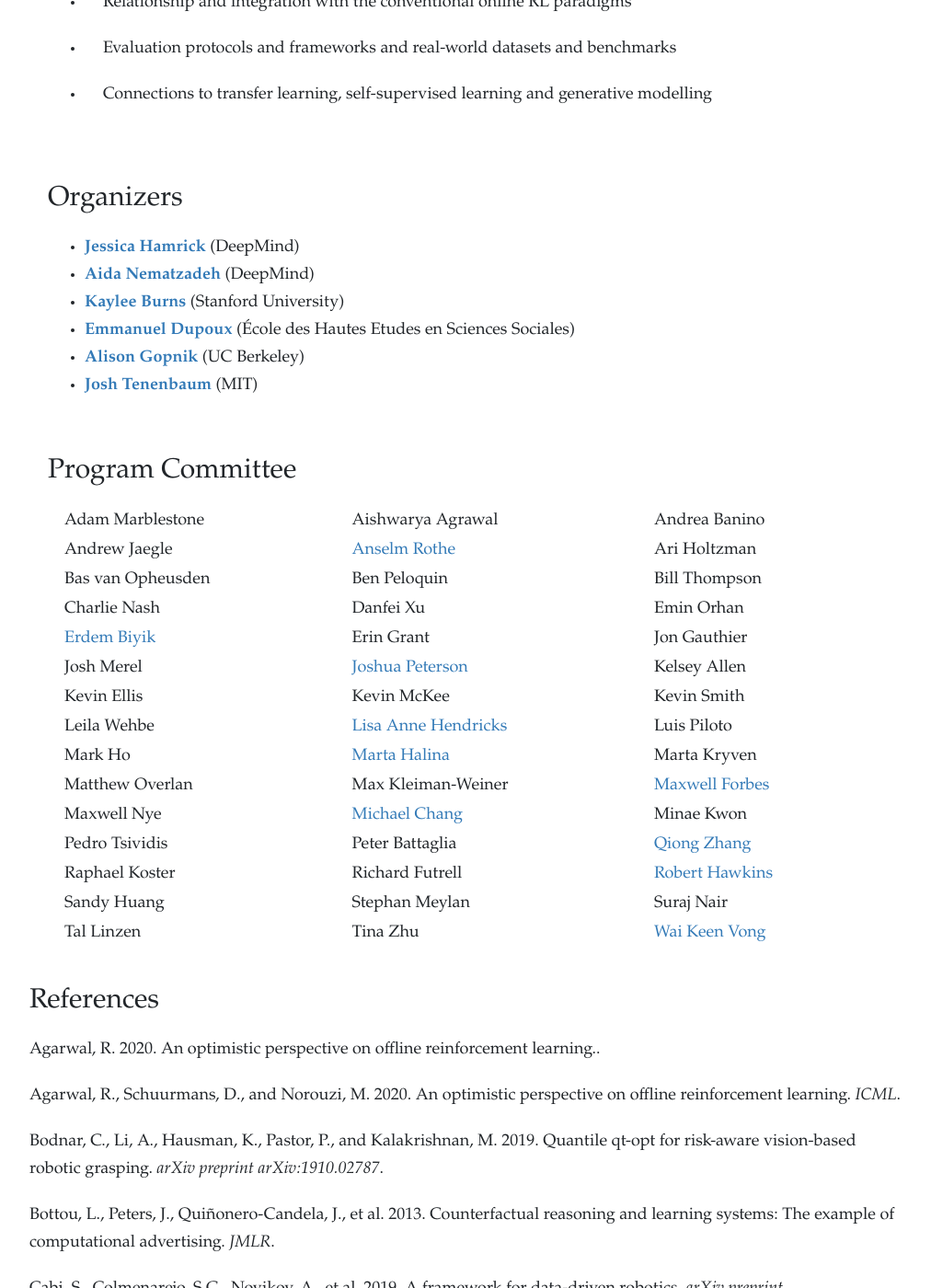
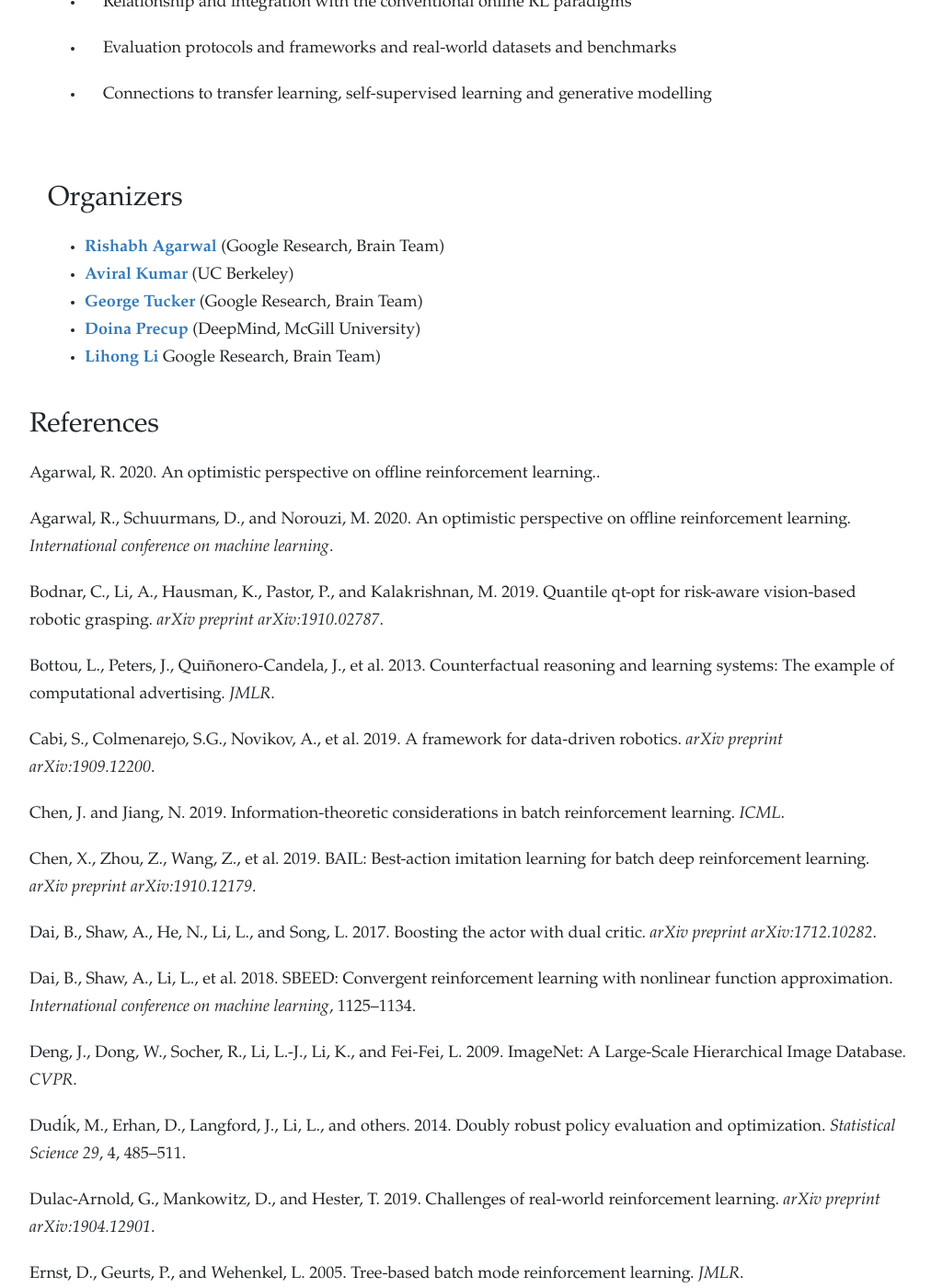
Before and after one commit to offline-rl-neurips/offline-rl-neurips.github.io, a Jekyll site: the page built from index.html, in a window 1280 px wide and 1400 px high, scrolled down 1288 px. Shown: the whole window at 92% size, without its empty margins (131-1143 px from the left). Built offline with Jekyll 4.4.1, drawn with Linux system fonts in a browser that asks for light colours; nearby versions of some CDN libraries.

Commit message:
Update index.html

```diff
--- a/index.html
+++ b/index.html
@@ -35,16 +35,15 @@ layout: default
 <h2>Organizers</h2>
 <div class="break"></div>
 <ul>
-  <li><b><a href="http://www.jesshamrick.com/">Jessica Hamrick</a></b> (DeepMind)</li>
-  <li><b><a href="http://www.aidanematzadeh.me/">Aida Nematzadeh</a></b> (DeepMind)</li>
-  <li><b><a href="https://kayburns.github.io/">Kaylee Burns</a></b> (Stanford University)</li>
-  <li><b><a href="http://www.lscp.net/persons/dupoux/">Emmanuel Dupoux</a></b> (&Eacute;cole des Hautes Etudes en Sciences Sociales)</li>
-  <li><b><a href="http://alisongopnik.com/">Alison Gopnik</a></b> (UC Berkeley)</li>
-  <li><b><a href="http://web.mit.edu/cocosci/josh.html">Josh Tenenbaum</a></b> (MIT)</li>
+  <li><b><a href="https://agarwl.github.io/">Rishabh Agarwal</a></b> (Google Research, Brain Team)</li>
+  <li><b><a href="https://aviralkumar2907.github.io/">Aviral Kumar</a></b> (UC Berkeley)</li>
+  <li><b><a href="sites.google.com/view/gjt">George Tucker</a></b> (Google Research, Brain Team)</li>
+  <li><b><a href="http://alisongopnik.com/">Doina Precup</a></b> (DeepMind, McGill University)</li>
+  <li><b><a href="https://lihongli.github.io">Lihong Li</a></b> Google Research, Brain Team)</li>
 </ul>
 </div>
 
-<div id="pc" class="row">
+<!-- <div id="pc" class="row">
 <h2>Program Committee</h2>
 <table>
   <tr>
@@ -124,7 +123,7 @@ layout: default
   <td><a href="https://www.waikeenvong.com/">Wai Keen Vong</a></td>
   </tr>
 </table>
-</div>
+</div> -->
 
 <!-- <div id="references" class="row"> -->
 <div id="refs" class="references hanging-indent" role="doc-bibliography">
@@ -134,7 +133,7 @@ layout: default
 <p><span class="smallcaps">Agarwal, R.</span> 2020. An optimistic perspective on offline reinforcement learning..</p>
 </div>
 <div id="ref-agarwal2019striving">
-<p><span class="smallcaps">Agarwal, R., Schuurmans, D., and Norouzi, M.</span> 2020. An optimistic perspective on offline reinforcement learning. <em>ICML</em>.</p>
+<p><span class="smallcaps">Agarwal, R., Schuurmans, D., and Norouzi, M.</span> 2020. An optimistic perspective on offline reinforcement learning. <em>International conference on machine learning</em>.</p>
 </div>
 <div id="ref-bodnar2019quantile">
 <p><span class="smallcaps">Bodnar, C., Li, A., Hausman, K., Pastor, P., and Kalakrishnan, M.</span> 2019. Quantile qt-opt for risk-aware vision-based robotic grasping. <em>arXiv preprint arXiv:1910.02787</em>.</p>
@@ -280,23 +279,4 @@ layout: default
 <div id="ref-yu2020mopo">
 <p><span class="smallcaps">Yu, T., Thomas, G., Yu, L., et al.</span> 2020. MOPO: Model-based offline policy optimization. <em>arXiv preprint arXiv:2005.13239</em>.</p>
 </div>
-<!-- <ul>
-  <li> Anderson, J. R. (1975). Computer simulation of a language acquisition system: A first report. In R. Solso (Ed.). Information processing and cognition. Hillsdale, N.J.: Lawrence Erlbaum.</li>
-  <li> Banino, A., Barry, C., Uria, B., Blundell, C., Lillicrap, T., Mirowski, P., ... & Wayne, G. (2018). Vector-based navigation using grid-like representations in artificial agents. Nature, 557(7705), 429. </li>
-  <li> Bourgin, D., Peterson, J., Reichman, D., Griffiths, T., & Russell, S. (2019). Cognitive model priors for predicting human decisions. In International Conference on Machine Learning (pp. 5133-5141).</li>
-  <li> Dupoux, E. (2018). Cognitive science in the era of artificial intelligence: A roadmap for reverse-engineering the infant language-learner. Cognition, 173, 43-59. </li>
-  <li> Elman, J. L. (1990). Finding structure in time. Cognitive science, 14(2), 179-211. </li>
-  <li> Fan, J. E., Yamins, D. L., & Turk‐Browne, N. B. (2018). Common object representations for visual production and recognition. Cognitive science, 42(8), 2670-2698.</li>
-  <li> Gopnik, A. (2017). Making AI more human. Scientific American, 316(6), 60-65. </li>
-  <li> Hassabis, D., Kumaran, D., Summerfield, C., & Botvinick, M. (2017). Neuroscience-inspired artificial intelligence. Neuron, 95(2), 245-258.</li>
-  <li> Hamrick, J. (2019). Analogues of mental simulation and imagination in deep learning. Current Opinion in Behavioral Sciences, 29, 8-16 </li>
-  <li> Lake, B. M., Ullman, T. D., Tenenbaum, J. B., & Gershman, S. J. (2017). Building machines that learn and think like people. Behavioral and Brain Sciences, 40.</li>
-  <li> Lieder, F., & Griffiths, T. L. (2017). Strategy selection as rational metareasoning. Psychological Review, 124(6), 762-794. </li>
-  <li> Linzen, T., Dupoux, E., & Goldberg, Y. (2016). Assessing the ability of LSTMs to learn syntax-sensitive dependencies. Transactions of the Association for Computational Linguistics, 4, 521-535.</li>
-  <li> Nematzadeh, A., Burns, K., Grant, E., Gopnik, A., & Griffiths, T. (2018). Evaluating theory of mind in question answering. EMNLP. </li>
-  <li> Peterson, J., Battleday, R., Griffiths, T. L., & Russakovsky, O. (2019). Human uncertainty makes classification more robust. Proceedings of the IEEE International Conference on Computer Vision. </li>
-  <li> Rumelhart, D. E., McClelland, J. L., & PDP Research Group. (1986). Parallel distributed processing.</li>
-  <li> Tenenbaum, J. B., Griffiths, T. L., & Kemp, C. (2006). Theory-based Bayesian models of inductive learning and reasoning. Trends in cognitive sciences, 10(7), 309-318.</li>
-  <li> Yamins, D. L., & DiCarlo, J. J. (2016). Using goal-driven deep learning models to understand sensory cortex. Nature neuroscience, 19(3), 356.</li>
-</ul> -->
 </div>
```
